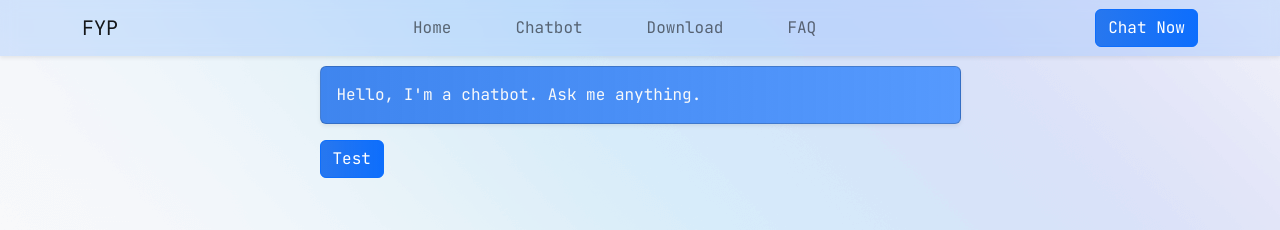
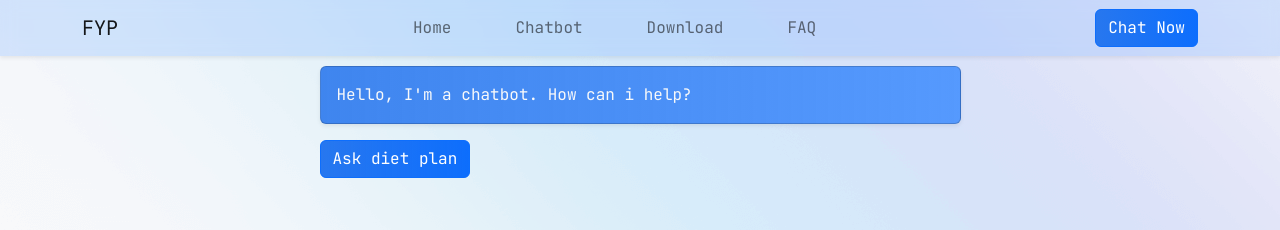
Before and after one commit to v-rowjee/Chatbot-Website, a React (Vite) app: page /chat in a window 1280 px wide. Shown: the top 230 px of the page. Built offline with nearby package versions, Linux system fonts and the light colour scheme.

Commit message:
minor changes

```diff
--- a/src/components/MessageBar.jsx
+++ b/src/components/MessageBar.jsx
@@ -16,7 +16,7 @@ export default function MessageBar(props) {
                             autoComplete='off'
                             autoFocus
                             type='text'
-                            className='bg-transparent border-0 text-light'
+                            className='bg-transparent border-0 text-dark'
                             placeholder='Enter your message here...'
                             value={props.message}
                             onChange={hangleChange}
--- a/src/pages/Chat.jsx
+++ b/src/pages/Chat.jsx
@@ -11,14 +11,14 @@ export default function Chat(props) {
         const savedList = localStorage.getItem('messagesList')
         return savedList !== null
             ? JSON.parse(savedList)
-            : [{ isSender: false, buttons: [{ title: 'Test', payload: '/ask_bmi' }], message: 'Hello, I\'m a chatbot. Ask me anything.' }]
+            : [{ isSender: false, buttons: [{ title: 'Ask diet plan', payload: '/ask_diet_plan' }], message: 'Hello, I\'m a chatbot. How can i help?' }]
     })
     const [message, setMessage] = useState('')
     const [typing, setTyping] = useState(false);
     const [loading, setLoading] = useState(false);
 
     useEffect(() => {
-        //localStorage.setItem('messagesList', JSON.stringify(messagesList));
+        localStorage.setItem('messagesList', JSON.stringify(messagesList));
     }, [messagesList]);
 
     function addMessage(event) {
@@ -43,7 +43,7 @@ export default function Chat(props) {
                 let index = 0
                 let delay = 1000
 
-                console.log(response)
+                // console.log(response)
 
                 const displayNextReply = () => {
                     if (index === response.length) {
@@ -61,7 +61,7 @@ export default function Chat(props) {
                             ])
                             delay = reply.text.length * 50
                         }
-                        else{
+                        else {
                             setMessagesList(prevMessagesList => [
                                 ...prevMessagesList,
                                 { isSender: false, message: reply.text }
```
